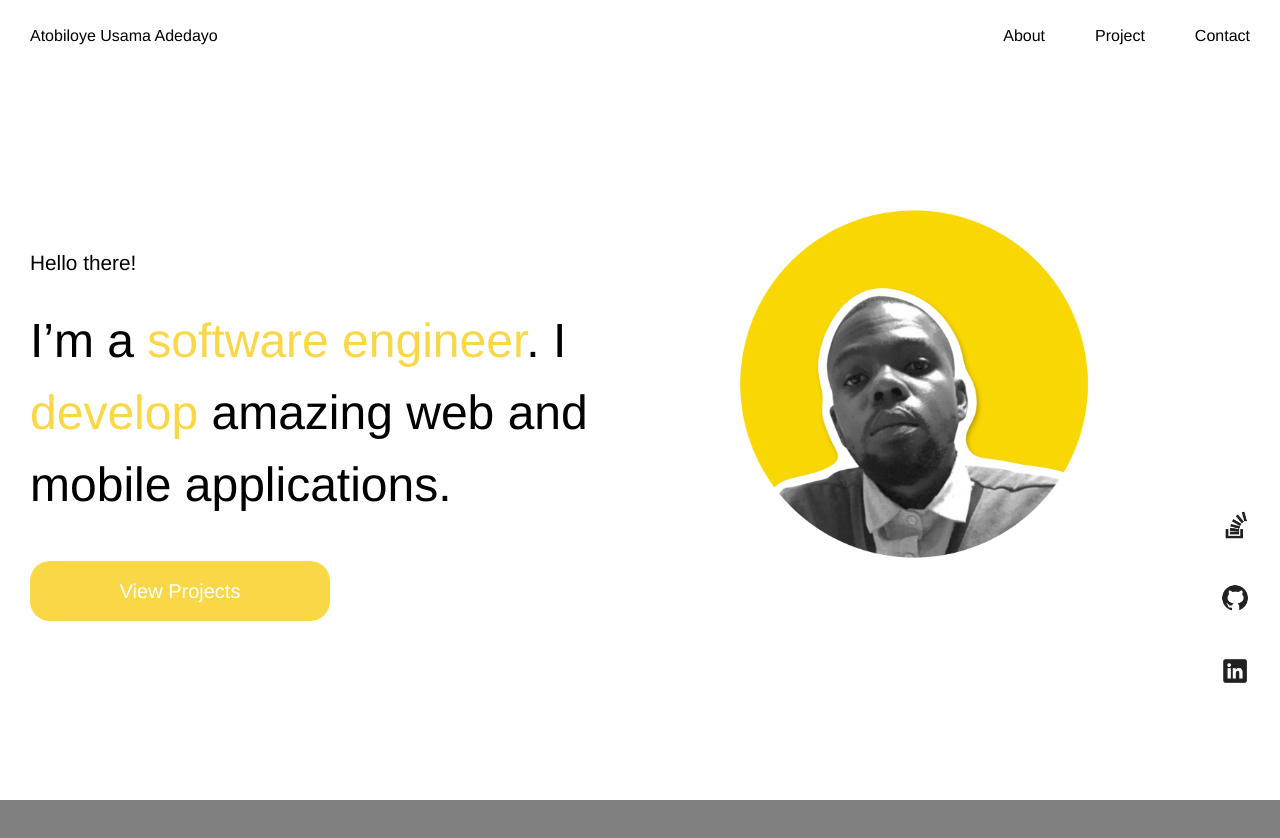
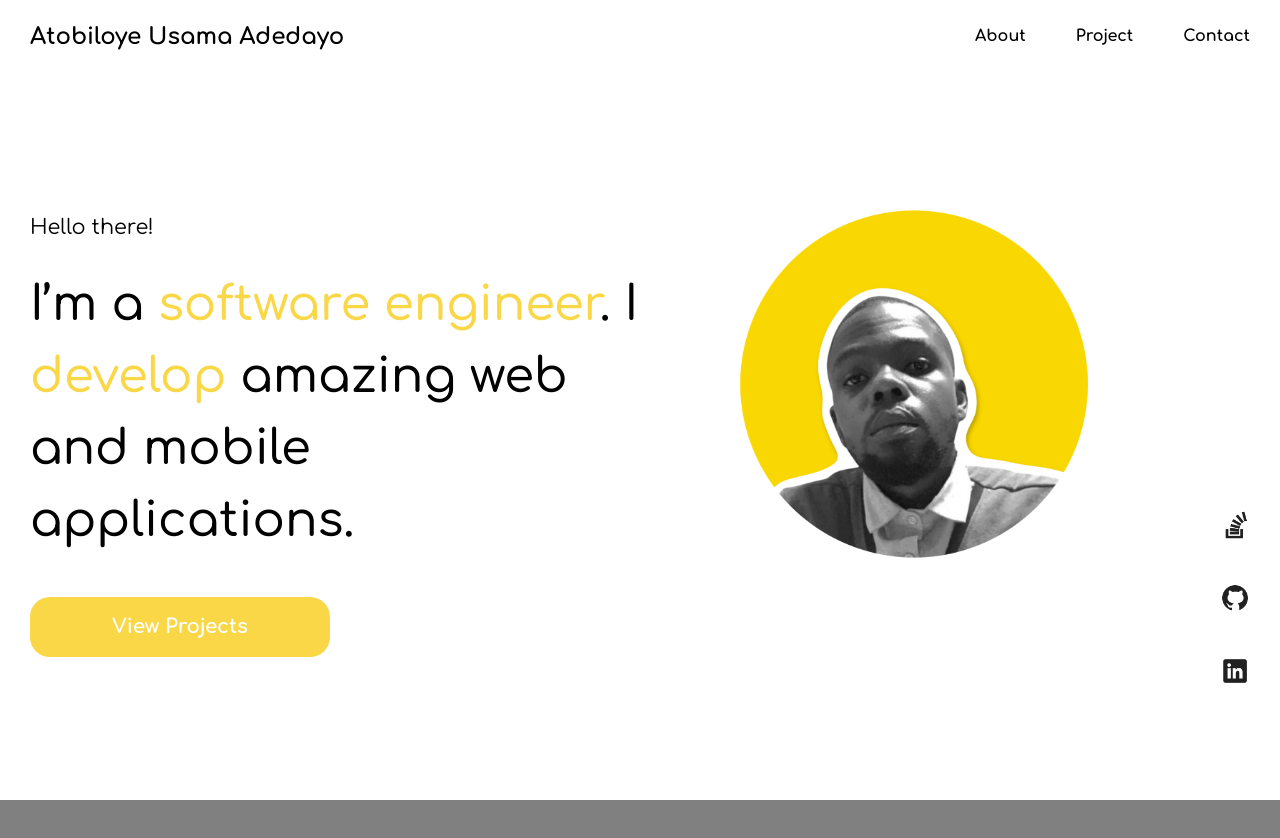
Before and after one commit to Osama92/Portfolio, a website: page views/home.html in a window 1280 px wide. Shown: the top 838 px of the page. Drawn offline with Linux system fonts and the light colour scheme; files that its build step writes are made by us from their sources.

Commit message:
Added google fonts.

```diff
--- a/public/style/styles.css
+++ b/public/style/styles.css
@@ -7,11 +7,11 @@
   height: 100vh;
   grid-template-columns: 1fr 1fr 0.1fr;
   grid-template-rows: 0.2fr 1fr 1fr;
-    grid-template-areas: 'nav nav nav'
-                         'descView profileView socialView'
-                         'descView profileView socialView'
-                         'descView profileView socialView'
-                         ;
+  grid-template-areas:
+    "nav nav nav"
+    "descView profileView socialView"
+    "descView profileView socialView"
+    "descView profileView socialView";
   text-align: center;
   grid-auto-flow: row;
 }
@@ -29,7 +29,9 @@
   align-items: center;
 }
 .myName p {
-    font-family: Helvetica;
+  font-family: "Comfortaa", cursive;
+  font-size: 23px;
+  font-weight: 700;
 }
 .navItem {
   padding-right: 30px;
@@ -39,8 +41,8 @@
 }
 .navItem p {
   margin-left: 50px;
-    font-family: Helvetica;
-
+  font-family: "Comfortaa", cursive;
+  font-weight: 700;
 }
 .descView {
   /* background: tomato; */
@@ -54,7 +56,7 @@
   text-align: left;
   padding-left: 30px;
   font-size: 1.3rem;
-    font-family: Helvetica;
+  font-family: "Comfortaa", cursive;
   margin-bottom: 30px;
 }
 .descView h2 {
@@ -62,15 +64,15 @@
   text-align: left;
   padding-left: 30px;
   font-size: 3rem;
-    font-family: Helvetica;
+  font-family: "Comfortaa", cursive;
   line-height: 1.5;
-    font-weight: 400;
+  font-weight: 500;
 }
 .sp1 {
-    color: #FAD746;
+  color: #fad746;
 }
 .sp2 {
-    color: #FAD746;
+  color: #fad746;
 }
 .btnProject {
   display: flex;
@@ -79,14 +81,13 @@
   width: 300px;
   height: 60px;
   color: white;
-    font-family: Helvetica;
+  font-family: "Comfortaa", cursive;
   font-size: 20px;
-    background: #FAD746;
+  font-weight: 700;
+  background: #fad746;
   border-radius: 20px;
   margin-top: 40px;
   margin-left: 30px;
-
-
 }
 .btnProject p {
   width: 80%;
@@ -112,7 +113,6 @@
 }
 .emptyDiv {
   height: 50%;
-
 }
 .socialIcons {
   display: flex;
@@ -120,14 +120,12 @@
   /* background:grey ; */
   height: 50%;
   justify-content: center;
-
 }
 .stack {
   background: url(/image/stack.png) no-repeat;
   background-size: contain;
   width: 2rem;
   height: 20%;
-
 }
 .git {
   background: url(/image/git.png) no-repeat;
@@ -157,7 +155,6 @@
       "nav"
       "descView"
       "profileView"
-        "socialView"
-       ;
+      "socialView";
   }
 }
--- a/views/home.html
+++ b/views/home.html
@@ -4,6 +4,11 @@
     <meta charset="UTF-8" />
     <meta name="viewport" content="width=device-width, initial-scale=1.0" />
     <link rel="stylesheet" href="style/styles.css" />
+    <link rel="preconnect" href="https://fonts.gstatic.com" />
+    <link
+      href="https://fonts.googleapis.com/css2?family=Comfortaa:wght@400;500;700&family=Lobster&display=swap"
+      rel="stylesheet"
+    />
     <title>Atobiloye Usama Adedayo</title>
   </head>
 
@@ -22,8 +27,8 @@
       <div class="descView">
         <p>Hello there!</p>
         <h2>
-          I’m a <span class="sp1">software engineer</span>. I <span class="sp2">develop</span> amazing web and mobile
-          applications.
+          I’m a <span class="sp1">software engineer</span>. I
+          <span class="sp2">develop</span> amazing web and mobile applications.
         </h2>
         <div class="btnProject">
           View Projects
@@ -41,8 +46,6 @@
         </div>
       </div>
     </section>
-    <section class="projects">
-
-    </section>
+    <section class="projects"></section>
   </body>
 </html>
```
Also changed, not shown: app.js (+13 -20 lines), 2 other files. Lines whose indentation alone changed are shown as unchanged.
